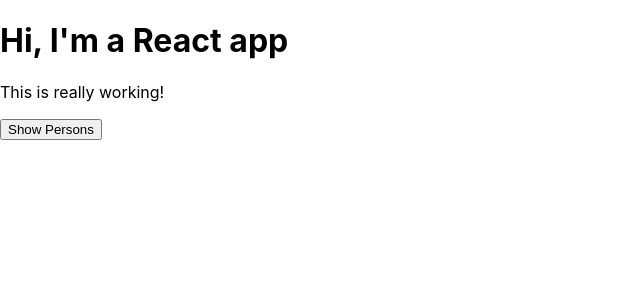
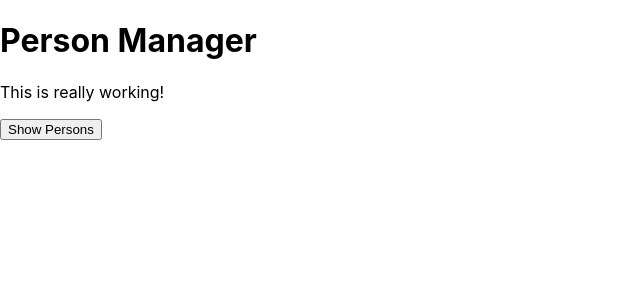
Before and after one commit to cryzereye/react_lessons, a React app: page / in a window 1280 px wide. Shown: the top 300 px of the page, without its empty margins (0-640 px from the left). Built offline with nearby package versions, Linux system fonts and the light colour scheme.

Commit message:
updates after some vids

```diff
--- a/src/components/Cockpit/Cockpit.js
+++ b/src/components/Cockpit/Cockpit.js
@@ -19,7 +19,7 @@
 
   return (
       <div className={classes.Cockpit}>
-      <h1>Hi, I'm a React app</h1>
+      <h1>{props.title}</h1>
       <p className = {assignedClasses.join(' ')}> This is really working!</p>
       <button
           className={btnClass}
--- a/src/containers/App.js
+++ b/src/containers/App.js
@@ -100,6 +100,7 @@
       //<StyleRoot>
         <div className={classes.App}>
           <Cockpit
+            title={this.props.appTitle}
             showPersons={this.state.showPersons}
             persons={this.state.persons}
             clicked={this.togglePersonsHandler}
--- a/src/index.js
+++ b/src/index.js
@@ -4,7 +4,7 @@
 import App from './containers/App';
 import * as serviceWorker from './serviceWorker';
 
-ReactDOM.render(<App />, document.getElementById('root'));
+ReactDOM.render(<App appTitle='Person Manager'/>, document.getElementById('root'));
 
 // If you want your app to work offline and load faster, you can change
 // unregister() to register() below. Note this comes with some pitfalls.
```
Also changed, not shown: 1 other file (tests, documents, lock files or other folders).
